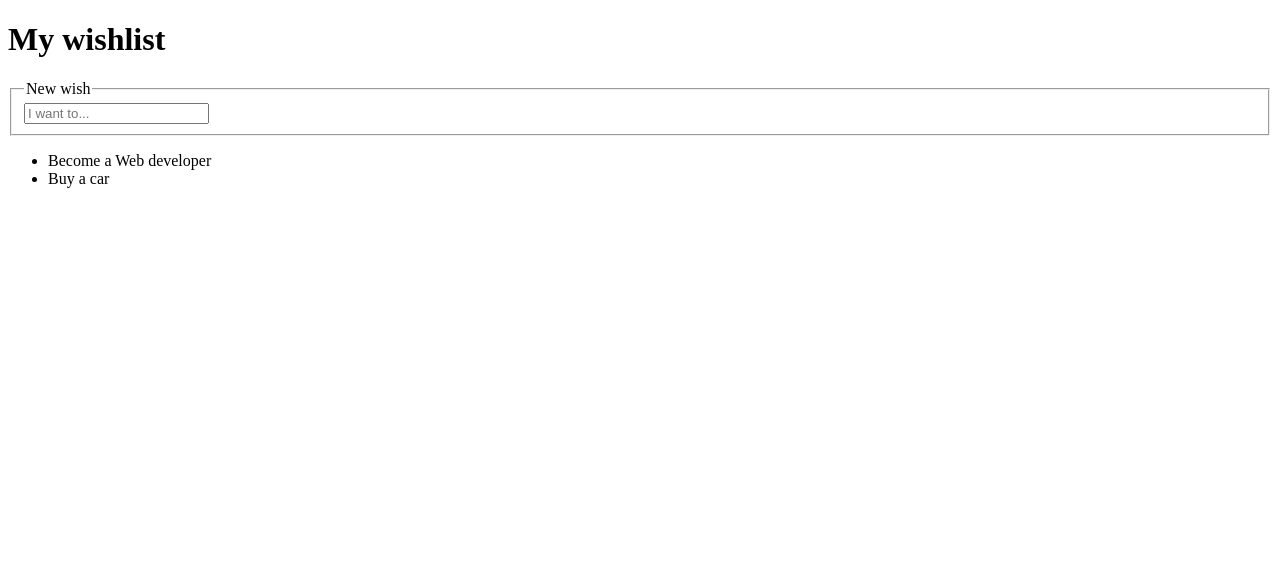
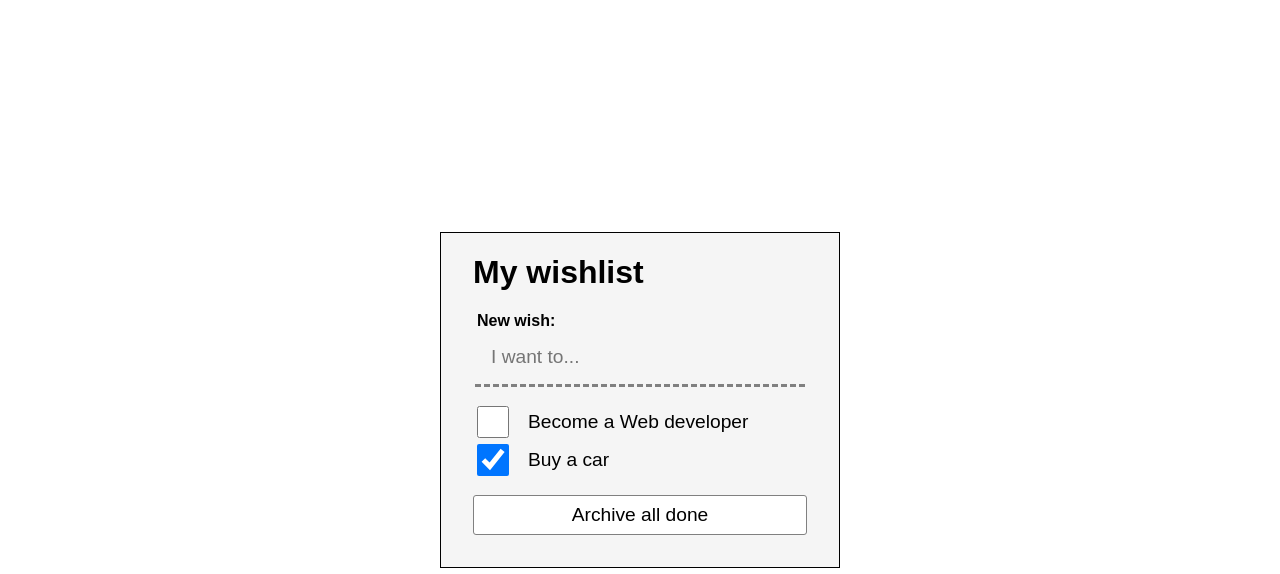
Before and after one commit to diego-rg/react-wishlist, a React (Vite) app: page / in a window 1280 px wide. Shown: the top 574 px of the page. Built offline with nearby package versions, Linux system fonts and the light colour scheme.

Commit message:
basic styling

```diff
--- /dev/null
+++ b/App.css
@@ -0,0 +1,62 @@
+* {
+    box-sizing: border-box;
+    font-family: sans-serif;
+  }
+  body,
+  html {
+    padding: 0;
+    margin: 0;
+    min-height: 100vh;
+    display: flex;
+    justify-content: center;
+    align-items: center;
+  }
+  .app {
+    width: 400px;
+    max-width: 100%;
+    border: 1px solid;
+    padding: 0 2rem 2rem 2rem;
+    background-color: whitesmoke;
+  }
+  .wish-input {
+    border: 0;
+    border-bottom: 3px dashed grey;
+    padding: 0;
+  }
+  .wish-input__label {
+    font-weight: 700;
+  }
+  .wish-input__field {
+    width: 100%;
+    border: 0;
+    padding: 1rem;
+    font-size: 1.2rem;
+    background-color: transparent;
+  }
+  .wish-list {
+    list-style: none;
+    padding: 0;
+  }
+  .wish-list__item {
+    display: flex;
+    font-size: 1.2rem;
+    align-items: center;
+  }
+  .wish-list__item > * + * {
+    margin-left: 1rem;
+  }
+  .wish-list__item input {
+    width: 2rem;
+    height: 2rem;
+  }
+  .wish-list__item--done label {
+    text-decoration: line-through;
+  }
+  .wish-clear {
+    width: 100%;
+    padding: 0.5rem;
+    background: white;
+    font-size: 1.2rem;
+    border: 1px solid grey;
+    border-radius: 3px;
+  }
--- a/App.jsx
+++ b/App.jsx
@@ -1,22 +1,28 @@
 import React from "react";
+import "./App.css";
 
 const wishes = [
   { description: "Become a Web developer", done: false },
-    { description: "Buy a car", done: true }
+  { description: "Buy a car", done: true },
 ];
 
+//BEM: ex: bloque: wish-input, elemento: wish-input__label wish-input__field
 const App = () => (
-    <div>
+  <div className="app">
     <h1>My wishlist</h1>
-        <fieldset>
-            <legend>New wish</legend>
-            <input type="text" name="" id="" placeholder="I want to..." />
+    <fieldset className="wish-input">
+      <legend className="wish-input__label">New wish:</legend>
+      <input className="wish-input__field" type="text" placeholder="I want to..." />
     </fieldset>
-        <ul>
-            {wishes.map(wish => (
-                <li>{wish.description}</li>
+    <ul className="wish-list">
+      {wishes.map(({ done, description }, i) => (
+        <li key={description} className="wish-list__item">
+          <input id={`wish${i}`} type="checkbox" checked={done} />
+          <label htmlFor={`wish${i}`}>{description}</label>
+        </li>
       ))}
     </ul>
+    <button type="button" className="wish-clear">Archive all done</button>
   </div>
 );
 
```
Lines whose indentation alone changed are shown as unchanged.
